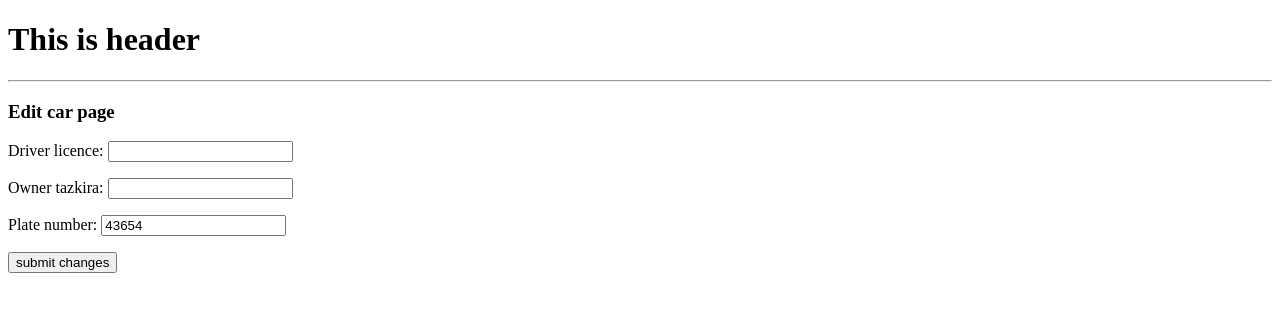
After one commit to Shams-Sarwari/Crime-management-system, a Django app: page /cars/car_edit/1/ in a window 1280 px wide. The commit adds this page. Shown: the top 312 px of the page. Run offline with Django 4.2, Linux system fonts and the light colour scheme; data comes from the database, SQL or seed files in the repository; both versions use the stored data as it was after the commit.

Commit message:
Create views for: car list, car detail, create car, edit car, delete car, owner list, owner detail, create owner, and update owner

```diff
--- /dev/null
+++ b/cars/forms.py
@@ -0,0 +1,54 @@
+from django import forms
+from .models import Car, CarOwner
+from accounts.models import DriverProfile
+
+
+class CreateCarForm(forms.ModelForm):
+    class Meta:
+        model = Car
+        fields = '__all__'
+        exclude = ['driver', 'owner',]
+
+class EditCarForm(forms.ModelForm):
+    driver_licence = forms.CharField(required=False)
+    owner_tazkira = forms.CharField(required=False)
+
+    class Meta:
+        model = Car
+        fields = ['driver_licence', 'owner_tazkira', 'plate_number']
+
+
+    def clean_driver_licence(self):
+        driver_licence = self.cleaned_data['driver_licence']
+        if driver_licence:
+            try:
+                driver = DriverProfile.objects.get(licence_num = driver_licence)
+            except DriverProfile.DoesNotExist:
+                raise forms.ValidationError("Invalid Driver Licence.")
+            return driver
+
+    def clean_owner_tazkira(self):
+        owner_tazkira = self.cleaned_data['owner_tazkira']
+        if owner_tazkira:
+            try:
+                owner = CarOwner.objects.get(tazkira_number=owner_tazkira)
+            except CarOwner.DoesNotExist:
+                raise forms.ValidationError('Invalide Tazkira Number for Owner')
+            return owner
+
+    def save(self, commit=True):
+        car = super().save(commit=False)
+        driver_licence = self.cleaned_data['driver_licence']
+        owner_tazkira = self.cleaned_data['owner_tazkira']
+        if driver_licence:
+            car.driver = driver_licence
+        if owner_tazkira:
+            car.owner = owner_tazkira
+        if commit:
+            car.save()
+        return car
+
+class CreateOwnerForm(forms.ModelForm):
+    class Meta:
+        model = CarOwner
+        fields = "__all__"
--- a/cars/models.py
+++ b/cars/models.py
@@ -45,8 +45,7 @@ class Car(models.Model):
         max_length=255, null=True, blank=True, help_text='وزن مجموعی مجاز')
     weight_on_axle = models.CharField(
         max_length=255, null=True, blank=True, help_text='وزن بالای اکسل')
-    number_of_rider = models.CharField(
-        max_length=255, help_text='تعداد راکبین')
+    number_of_rider = models.PositiveIntegerField(help_text='تعداد راکبین')
 
     def __str__(self) -> str:
         return f'car with plate: {self.plate_number} and engine num: {self.engine_num}'
--- /dev/null
+++ b/cars/templates/cars/edit_car.html
@@ -0,0 +1,10 @@
+{% extends 'base.html' %}
+
+{% block content %}
+    <h3>Edit car page</h3>
+    <form action="" method='POST'>
+        {% csrf_token %}
+        {{ form.as_p }}
+        <input type="submit" value='submit changes'>
+    </form>
+{% endblock content %}
--- /dev/null
+++ b/cars/urls.py
@@ -0,0 +1,16 @@
+from django.urls import path
+from . import views
+
+app_name = 'cars'
+
+urlpatterns = [
+    path('', views.car_list, name='car-list'),
+    path('create_car/', views.create_car, name='create-car'),
+    path('car_detail/<int:pk>/', views.car_detail, name='car-detail'),
+    path('car_edit/<int:pk>/', views.edit_car, name = 'edit-car'),
+    path('car_delete/<int:pk>/', views.delete_car, name='delete-car'),
+    path('create_owner/', views.create_owner, name='create-owner'),
+    path('update_owner/<int:pk>/', views.update_owner, name='update-owner'),
+    path('owner_list/', views.owner_list, name='owner-list'),
+    path('owner_detail/<int:pk>/', views.owner_detail, name='owner-detail'),
+]
--- a/cars/views.py
+++ b/cars/views.py
@@ -1,3 +1,105 @@
-from django.shortcuts import render
+from django.shortcuts import render, redirect, get_object_or_404
+from .models import Car, CarOwner
+from .forms import CreateCarForm, EditCarForm, CreateOwnerForm
+from django.http import HttpResponse
+from accounts.models import DriverProfile
+# Create your views here.
 
-# Create your views here.
+def car_list(request):
+    cars = Car.objects.all()
+    context = {
+        'cars': cars
+    }
+    return render(request, 'cars/car_list.html', context)
+
+def car_detail(request, pk):
+    car = get_object_or_404(Car, id = pk)
+    context = {
+        'car': car
+    }
+    return render(request, 'cars/car_detail.html', context)
+
+def create_car(request):
+
+    if request.method == 'POST':
+        form = CreateCarForm(request.POST)
+        if form.is_valid():
+            form.save()
+            return redirect('cars:car-list')
+
+    else:
+        form = CreateCarForm()
+
+    context = {
+        'form': form
+    }
+    return render(request, 'cars/create_car.html', context)
+
+def edit_car(request, pk):
+    car = get_object_or_404(Car, id=pk)
+    form = EditCarForm(instance=car)
+    if request.method=='POST':
+        form = EditCarForm(request.POST, request.FILES, instance=car)
+        if form.is_valid():
+            form.save()
+            return redirect('cars:car-detail', car.id)
+    context = {
+        'form': form
+    }
+    return render(request, 'cars/edit_car.html', context)
+
+def delete_car(request, pk):
+    car = get_object_or_404(Car, id=pk)
+    if request.method == 'POST':
+        car.delete()
+        return redirect('cars:car-list')
+    context = {
+        'car': car
+    }
+    return render(request, 'cars/delete_car.html', context)
+
+
+def owner_list(request):
+    owners = CarOwner.objects.all()
+    context = {
+        'owners': owners
+    }
+    return render(request, 'cars/owner_list.html', context)
+
+
+def owner_detail(request, pk):
+    owner = get_object_or_404(CarOwner, id=pk)
+    context = {
+        'owner': owner
+    }
+    return render(request, 'cars/owner_detail.html', context)
+
+
+def create_owner(request):
+
+    if request.method == 'POST':
+        form = CreateOwnerForm(request.POST)
+        if form.is_valid():
+            form.save()
+            return redirect('cars:owner-list')
+    else:
+        form = CreateOwnerForm()
+
+    context = {
+        'form': form
+    }
+    return render(request, 'cars/create_owner.html', context)
+
+def update_owner(request, pk):
+    owner = get_object_or_404(CarOwner, id=pk)
+    form = CreateOwnerForm(instance=owner)
+    if request.method == 'POST':
+        form = CreateOwnerForm(request.POST, request.FILES, instance=owner)
+        if form.is_valid():
+            form.save()
+            return redirect('cars:owner-detail', owner.id)
+
+    context = {
+        'form': form
+    }
+    return render(request, 'cars/update_owner.html', context)
--- a/config/urls.py
+++ b/config/urls.py
@@ -19,4 +19,5 @@ from django.urls import path, include
 urlpatterns = [
     path('admin/', admin.site.urls),
     path('', include('accounts.urls')),
+    path('cars/', include('cars.urls')),
 ]
--- a/templates/home.html
+++ b/templates/home.html
@@ -6,8 +6,12 @@
     {% if user.is_authenticated %}
     <a href="{% url 'accounts:driver-list' %}">See All Drivers</a>
     <a href="{% url 'accounts:staff-list' %}">See All Staff</a><br>
+    <a href="{% url 'cars:car-list' %}">See All Cars</a>
     <a href="{% url 'accounts:register-driver' %}">Create user for driver</a><br>
     <a href="{% url 'accounts:create-staff-user' %}">Create user for staff</a><br>
+    <a href="{% url 'cars:create-owner' %}">Create Car Owner</a><br>
+    <a href="{% url 'cars:create-car' %}">Create new car</a><br>
+    <a href="{% url 'cars:owner-list' %}">See list of owners</a>
     <a href="{% url 'accounts:logout' %}">Logout</a>
     {% else %}
     <p>Please <a href="{% url 'accounts:login' %}">Login</a></p>
```
Also changed, not shown: cars/templates/cars/car_detail.html (added, +10 -0 lines), cars/templates/cars/car_list.html (added, +11 -0 lines), cars/templates/cars/create_car.html (added, +10 -0 lines), cars/templates/cars/create_owner.html (added, +10 -0 lines), cars/templates/cars/delete_car.html (added, +11 -0 lines), cars/templates/cars/owner_detail.html (added, +11 -0 lines), cars/templates/cars/owner_list.html (added, +11 -0 lines), cars/templates/cars/update_owner.html (added, +9 -0 lines), cars/migrations/0006_alter_car_number_of_rider.py (added), db.sqlite3.
